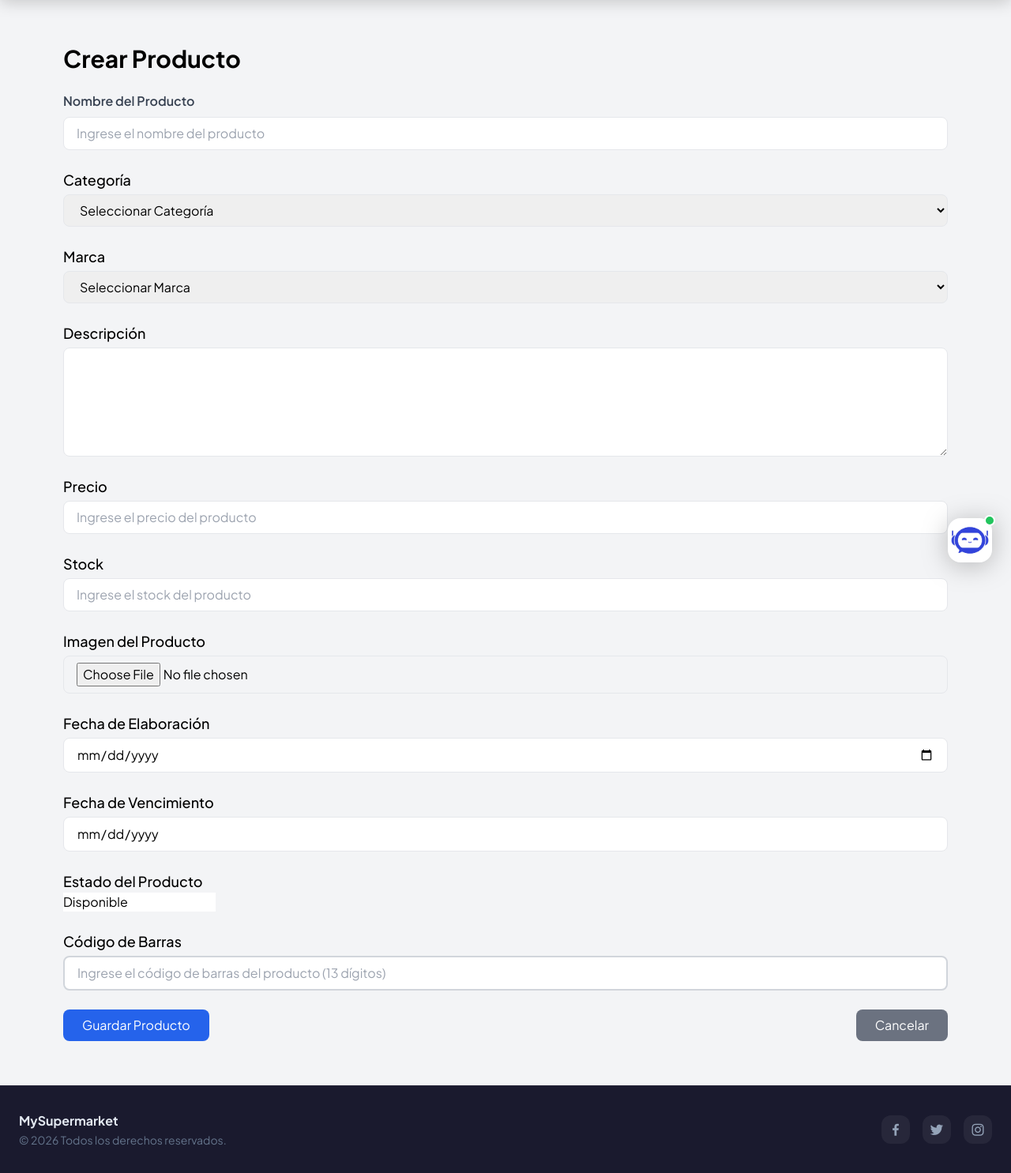
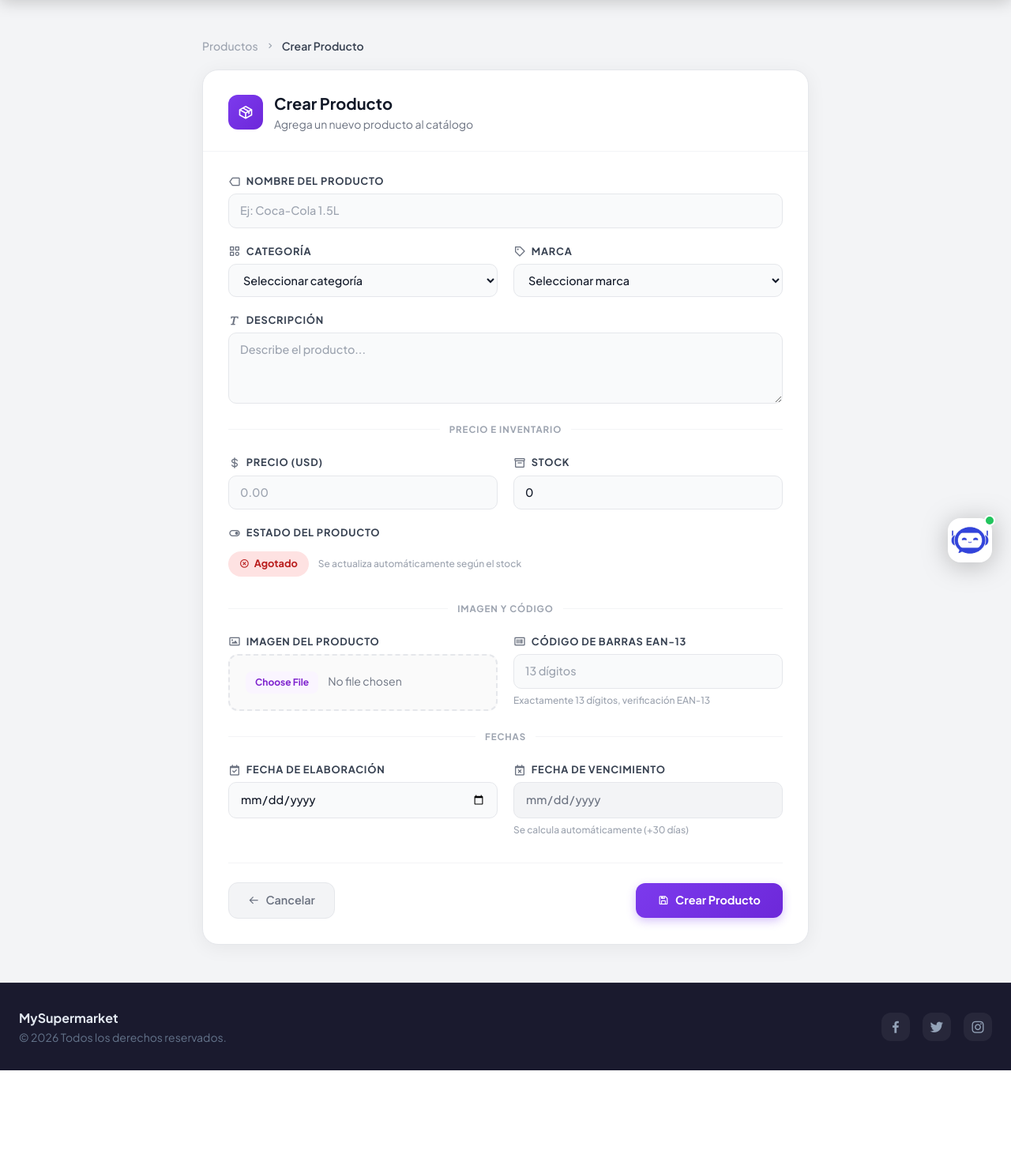
Before and after one commit to Kadir011/Sistema-de-Ventas-Supermercado, a Django app: page /productos/crear/ in a window 1280 px wide. Shown: the part 64-1549 px from the top of the page at 79% size. After the commit the page ends 1419 px from the top, so only its background shows below. Run offline with Django 5.2, Linux system fonts and the light colour scheme; data that the repository does not hold is empty; some libraries are stand-ins or nearby versions.

Commit message:
Implementación CSS para template del formulario de productos desde el admin

```diff
--- a/templates/super/products/product_form.html
+++ b/templates/super/products/product_form.html
@@ -1,169 +1,189 @@
 {% extends 'components/base.html' %}
 {% load static %}
-{% block title %}{% if producto.pk %}{{ title }}{% else %}{{ title }}{% endif %}{% endblock %}
+{% block title %}{{ title }}{% endblock %}
 {% block content %}
-<div class="container mx-auto py-8 px-16">
-    <h1 class="text-3xl font-bold mb-6">{% if product.pk %}{{ grabar }}{% else %}{{ grabar }}{% endif %}</h1>
-    <form method="post" enctype="multipart/form-data" class="space-y-6">
+
+<link rel="stylesheet" href="{% static 'css/product_form.css' %}">
+
+<div class="max-w-3xl mx-auto py-6">
+    <div class="flex items-center gap-2 text-sm mb-5" style="color: #9ca3af;">
+        <a href="{% url 'super:product_list' %}" class="hover:text-purple-600 transition-colors font-medium">Productos</a>
+        <i class='bx bx-chevron-right'></i>
+        <span style="color: #374151; font-weight: 600;">{{ title }}</span>
+    </div>
+
+    <div class="form-card">
+        <div class="form-header">
+            <div class="form-header-icon">
+                <i class='bx {% if form.instance.pk %}bx-edit{% else %}bx-package{% endif %} text-white text-xl'></i>
+            </div>
+            <div>
+                <h1 class="text-xl font-bold" style="color: #111827;">{{ grabar }}</h1>
+                <p class="text-sm mt-0.5" style="color: #6b7280;">
+                    {% if form.instance.pk %}Modifica los datos del producto{% else %}Agrega un nuevo producto al catálogo{% endif %}
+                </p>
+            </div>
+        </div>
+
+        <div class="form-body">
+            <form method="post" enctype="multipart/form-data">
                 {% csrf_token %}
 
-        <div class="mb-6">
-            <label for="id_name" class="block text-gray-700 font-semibold mb-2">Nombre del Producto</label>
-            <input type="text" name="name" id="id_name" value="{{ form.instance.name|default:'' }}"
-            class="mt-1 block w-full px-4 py-2 border rounded-lg focus:ring-green-500 focus:border-green-500"
-            placeholder="Ingrese el nombre del producto">
-            {% if form.name.errors %}
-               <div class="text-red-500 text-sm mt-2">
-                    {% for error in form.name.errors %}
-                        <p>{{ error }}</p>
-                    {% endfor %}
-               </div>
-            {% endif %}
+                <!-- Nombre -->
+                <div class="field-group mb-5">
+                    <label class="field-label"><i class='bx bx-tag'></i>Nombre del producto</label>
+                    <input type="text" name="name" value="{{ form.instance.name|default:'' }}"
+                           class="field-input {% if form.name.errors %}error{% endif %}"
+                           placeholder="Ej: Coca-Cola 1.5L" required>
+                    {% if form.name.errors %}<span class="field-error"><i class='bx bx-error-circle'></i>{{ form.name.errors.0 }}</span>{% endif %}
                 </div>
 
-        <div class="mb-6">
-            <label for="id_category" class="block text-lg font-medium">Categoría</label>
-            <select name="category" id="id_category" class="mt-1 block w-full px-4 py-2 border rounded-lg focus:ring-green-500 focus:border-green-500">
-                <option value="">Seleccionar Categoría</option>
+                <!-- Categoría y Marca -->
+                <div class="grid-2 mb-5">
+                    <div class="field-group">
+                        <label class="field-label"><i class='bx bx-category'></i>Categoría</label>
+                        <select name="category" class="field-input" style="cursor: pointer;">
+                            <option value="">Seleccionar categoría</option>
                             {% for category in form.category.field.queryset %}
                                 <option value="{{ category.pk }}" {% if form.instance.category == category %}selected{% endif %}>{{ category.name }}</option>
                             {% endfor %}
                         </select>
-            {% if form.category.errors %}
-                <div class="text-red-500 text-sm mt-2">
-                    {% for error in form.category.errors %}
-                        <p>{{ error }}</p>
-                    {% endfor %}
+                        {% if form.category.errors %}<span class="field-error"><i class='bx bx-error-circle'></i>{{ form.category.errors.0 }}</span>{% endif %}
                     </div>
-            {% endif %}
-        </div>
-
-        <div class="mb-6">
-            <label for="id_brand" class="block text-lg font-medium">Marca</label>
-            <select name="brand" id="id_brand" class="mt-1 block w-full px-4 py-2 border rounded-lg focus:ring-green-500 focus:border-green-500">
-                <option value="">Seleccionar Marca</option>
+                    <div class="field-group">
+                        <label class="field-label"><i class='bx bx-purchase-tag'></i>Marca</label>
+                        <select name="brand" class="field-input" style="cursor: pointer;">
+                            <option value="">Seleccionar marca</option>
                             {% for brand in form.brand.field.queryset %}
                                 <option value="{{ brand.pk }}" {% if form.instance.brand == brand %}selected{% endif %}>{{ brand.name }}</option>
                             {% endfor %}
                         </select>
-            {% if form.brand.errors %}
-                <div class="text-red-500 text-sm mt-2">
-                    {% for error in form.brand.errors %}
-                        <p>{{ error }}</p>
-                    {% endfor %}
+                        {% if form.brand.errors %}<span class="field-error"><i class='bx bx-error-circle'></i>{{ form.brand.errors.0 }}</span>{% endif %}
+                    </div>
+                </div>
+
+                <!-- Descripción -->
+                <div class="field-group mb-5">
+                    <label class="field-label"><i class='bx bx-text'></i>Descripción</label>
+                    <textarea name="description" class="field-input" placeholder="Describe el producto...">{{ form.instance.description|default:'' }}</textarea>
+                </div>
+
+                <!-- Precio, Stock -->
+                <div class="section-divider"><span>Precio e inventario</span></div>
+
+                <div class="grid-2 mb-5">
+                    <div class="field-group">
+                        <label class="field-label"><i class='bx bx-dollar'></i>Precio (USD)</label>
+                        <input type="number" name="price" value="{{ form.instance.price|default:'' }}"
+                               class="field-input {% if form.price.errors %}error{% endif %}"
+                               placeholder="0.00" step="0.01" min="0.01" required>
+                        {% if form.price.errors %}<span class="field-error"><i class='bx bx-error-circle'></i>{{ form.price.errors.0 }}</span>{% endif %}
+                    </div>
+                    <div class="field-group">
+                        <label class="field-label"><i class='bx bx-box'></i>Stock</label>
+                        <input type="number" name="stock" id="id_stock" value="{{ form.instance.stock|default:'0' }}"
+                               class="field-input {% if form.stock.errors %}error{% endif %}"
+                               placeholder="0" step="1" min="0" required>
+                        {% if form.stock.errors %}<span class="field-error"><i class='bx bx-error-circle'></i>{{ form.stock.errors.0 }}</span>{% endif %}
+                    </div>
+                </div>
+
+                <!-- Estado (calculado desde stock) -->
+                <div class="field-group mb-5">
+                    <label class="field-label"><i class='bx bx-toggle-right'></i>Estado del producto</label>
+                    <div class="flex items-center gap-3 py-2">
+                        <input type="hidden" name="state" id="id_state" value="{{ form.instance.state|default:'' }}">
+                        <span id="state-badge" class="state-badge {% if form.instance.stock and form.instance.stock > 0 %}state-available{% else %}state-unavailable{% endif %}">
+                            <i class='bx {% if form.instance.stock and form.instance.stock > 0 %}bx-check-circle{% else %}bx-x-circle{% endif %}'></i>
+                            <span id="state-text">{% if form.instance.stock and form.instance.stock > 0 %}Disponible{% else %}Agotado{% endif %}</span>
+                        </span>
+                        <span class="field-hint">Se actualiza automáticamente según el stock</span>
+                    </div>
+                </div>
+
+                <!-- Imagen -->
+                <div class="section-divider"><span>Imagen y código</span></div>
+
+                <div class="grid-2 mb-5">
+                    <div class="field-group">
+                        <label class="field-label"><i class='bx bx-image'></i>Imagen del producto</label>
+                        <div class="image-upload-zone">
+                            {% if form.instance.image %}
+                            <div class="flex items-center gap-3 mb-3">
+                                <img src="{{ form.instance.image.url }}" alt="Imagen actual" class="image-preview">
+                                <span class="field-hint">Imagen actual. Sube una nueva para reemplazarla.</span>
                             </div>
                             {% endif %}
+                            <input type="file" name="image" id="id_image" accept="image/*"
+                                   class="w-full text-sm text-gray-500 file:mr-3 file:py-1.5 file:px-3 file:rounded-lg file:border-0 file:text-xs file:font-bold file:bg-purple-50 file:text-purple-700 hover:file:bg-purple-100">
+                        </div>
+                    </div>
+                    <div class="field-group">
+                        <label class="field-label"><i class='bx bx-barcode'></i>Código de barras EAN-13</label>
+                        <input type="text" name="barcode" id="id_barcode" value="{{ form.instance.barcode|default:'' }}"
+                               class="field-input only-numbers {% if form.barcode.errors %}error{% endif %}"
+                               placeholder="13 dígitos" maxlength="13" pattern="[0-9]{13}" autocomplete="off">
+                        {% if form.barcode.errors %}
+                            <span class="field-error"><i class='bx bx-error-circle'></i>{{ form.barcode.errors.0 }}</span>
+                        {% else %}
+                            <span class="field-hint">Exactamente 13 dígitos, verificación EAN-13</span>
+                        {% endif %}
+                    </div>
                 </div>
 
-        <div class="mb-6">
-            <label for="id_description" class="block text-lg font-medium">Descripción</label>
-            <textarea name="description" id="id_description" rows="5" class="mt-1 block w-full px-4 py-2 border rounded-lg focus:ring-green-500 focus:border-green-500">{{ form.instance.descripcion|default:'' }}</textarea>
-            {% if form.description.errors %}
-                <div class="text-red-500 text-sm mt-2">
-                    {% for error in form.description.errors %}
-                        <p>{{ error }}</p>
-                    {% endfor %}
+                <!-- Fechas -->
+                <div class="section-divider"><span>Fechas</span></div>
+
+                <div class="grid-2">
+                    <div class="field-group">
+                        <label class="field-label"><i class='bx bx-calendar-check'></i>Fecha de elaboración</label>
+                        <input type="date" name="production_date" id="id_production_date"
+                               value="{{ form.instance.production_date|default:'' }}"
+                               class="field-input" required>
                     </div>
-            {% endif %}
+                    <div class="field-group">
+                        <label class="field-label"><i class='bx bx-calendar-x'></i>Fecha de vencimiento</label>
+                        <input type="date" name="expiration_date" id="id_expiration_date"
+                               value="{{ form.instance.expiration_date|default:'' }}"
+                               class="field-input" readonly style="cursor: not-allowed;">
+                        <span class="field-hint">Se calcula automáticamente (+30 días)</span>
+                    </div>
                 </div>
 
-        <div class="mb-6">
-            <label for="id_price" class="block text-lg font-medium">Precio</label>
-            <input type="number" name="price" id="id_price" value="{{ form.instance.price|default:'' }}"
-            class="mt-1 block w-full px-4 py-2 border rounded-lg focus:ring-green-500 focus:border-green-500"
-            placeholder="Ingrese el precio del producto" step="0.01" required>
-            {% if form.price.errors %}
-                <div class="text-red-500 text-sm mt-2">
-                    {% for error in form.price.errors %}
-                        <p>{{ error }}</p>
-                    {% endfor %}
-                </div>
-            {% endif %}
-        </div>
-
-        <div class="mb-6">
-            <label for="id_stock" class="block text-lg font-medium">Stock</label>
-            <input type="number" name="stock" id="id_stock" value="{{ form.instance.stock|default:'' }}" min="0"
-            class="mt-1 block w-full px-4 py-2 border rounded-lg focus:ring-green-500 focus:border-green-500" placeholder="Ingrese el stock del producto" step="1" required>
-            {% if form.stock.errors %}
-                <div class="text-red-500 text-sm mt-2">
-                    {% for error in form.stock.errors %}
-                        <p>{{ error }}</p>
-                    {% endfor %}
-                </div>
-            {% endif %}
-        </div>
-
-        <div class="mb-6">
-            <label for="id_image" class="block text-lg font-medium">Imagen del Producto</label>
-            {% if form.instance.image %}
-                <div class="mb-4">
-                    <img src="{{ form.instance.image.url }}" alt="Imagen del Producto" class="w-32 h-32 object-cover rounded-lg">
-                </div>
-            {% endif %}
-            <input type="file" name="image" id="id_image" class="mt-1 block w-full px-4 py-2 border rounded-lg">
-            {% if form.image.errors %}
-                <div class="text-red-500 text-sm mt-2">
-                    {% for error in form.image.errors %}
-                        <p>{{ error }}</p>
-                    {% endfor %}
-                </div>
-            {% endif %}
-        </div>
-
-        <div class="mb-6">
-            <label for="id_production_date" class="block text-lg font-medium">Fecha de Elaboración</label>
-            <input type="date" name="production_date" id="id_production_date" value="{{ form.instance.production_date|default:'' }}"
-            class="mt-1 block w-full px-4 py-2 border rounded-lg focus:ring-green-500 focus:border-green-500" placeholder="Ingrese la fecha de elaboración del producto" required>
-            {% if form.production_date.errors %}
-                <div class="text-red-500 text-sm mt-2">
-                    {% for error in form.production_date.errors %}
-                        <p>{{ error }}</p>
-                    {% endfor %}
-                </div>
-            {% endif %}
-        </div>
-
-        <div class="mb-6">
-            <label for="id_expiration_date" class="block text-lg font-medium">Fecha de Vencimiento</label>
-            <input type="date" name="expiration_date" id="id_expiration_date" value="{{ form.instance.expiration_date|default:'' }}"
-            class="mt-1 block w-full px-4 py-2 border rounded-lg focus:ring-green-500 focus:border-green-500" placeholder="Ingrese la fecha de vencimiento del producto" readonly>
-            {% if form.expiration_date.errors %}
-                <div class="text-red-500 text-sm mt-2">
-                    {% for error in form.expiration_date.errors %}
-                        <p>{{ error }}</p>
-                    {% endfor %}
-                </div>
-            {% endif %}
-        </div>
-
-        <div class="mb-6">
-            <label for="id_state" class="block text-lg font-medium">Estado del Producto</label>
-            <input type="text" name="state" id="id_state" value="{{ form.instance.state|yesno:'Agotado,Disponible' }}" readonly>
-        </div>
-
-        <div class="mb-6">
-            <label for="id_barcode" class="block text-lg font-medium">Código de Barras</label>
-            <input type="text" name="barcode" id="id_barcode" value="{{ form.instance.barcode|default:'' }}"
-            class="mt-1 block w-full px-4 py-2 border rounded-lg focus:ring-green-500 focus:border-green-500 only-numbers"
-            placeholder="Ingrese el código de barras del producto (13 dígitos)"
-            maxlength="13" pattern="[0-9]{13}" autocomplete="off">
-            {% if form.barcode.errors %}
-                <div class="text-red-500 text-sm mt-2">
-                    {% for error in form.barcode.errors %}
-                        <p>{{ error }}</p>
-                    {% endfor %}
-                </div>
-            {% endif %}
-        </div>
-
-        <div class="flex justify-between items-center">
-            <button type="submit" class="bg-blue-600 text-white px-6 py-2 rounded-lg hover:bg-red-700 transition-all">Guardar Producto</button>
-            <a href={{back_url}} class="bg-gray-500 text-white px-6 py-2 rounded-lg hover:bg-gray-600 transition-all">Cancelar</a>
+                <!-- Botones -->
+                <div class="flex items-center justify-between mt-8 pt-6" style="border-top: 1px solid #f3f4f6;">
+                    <a href="{{ back_url }}" class="btn-cancel">
+                        <i class='bx bx-arrow-back'></i> Cancelar
+                    </a>
+                    <button type="submit" class="btn-save">
+                        <i class='bx bx-save'></i> {{ grabar }}
+                    </button>
                 </div>
             </form>
         </div>
+    </div>
+</div>
+
 <script src="{% static 'js/expiration_date.js' %}"></script>
-<script src="{% static 'js/state_stock.js' %}"></script>
 <script src="{% static 'js/barcode_validation.js' %}"></script>
+<script>
+// State badge actualizado con el stock
+document.addEventListener('DOMContentLoaded', () => {
+    const stockInput = document.getElementById('id_stock');
+    const stateBadge = document.getElementById('state-badge');
+    const stateText  = document.getElementById('state-text');
+    const stateInput = document.getElementById('id_state');
+
+    function updateState() {
+        const val = parseInt(stockInput.value) || 0;
+        const available = val > 0;
+        stateBadge.className = 'state-badge ' + (available ? 'state-available' : 'state-unavailable');
+        stateText.textContent = available ? 'Disponible' : 'Agotado';
+        stateBadge.querySelector('i').className = 'bx ' + (available ? 'bx-check-circle' : 'bx-x-circle');
+        stateInput.value = available ? 'Disponible' : 'Agotado';
+    }
+    updateState();
+    stockInput.addEventListener('input', updateState);
+});
+</script>
 {% endblock %}
```
Lines whose indentation alone changed are shown as unchanged.
